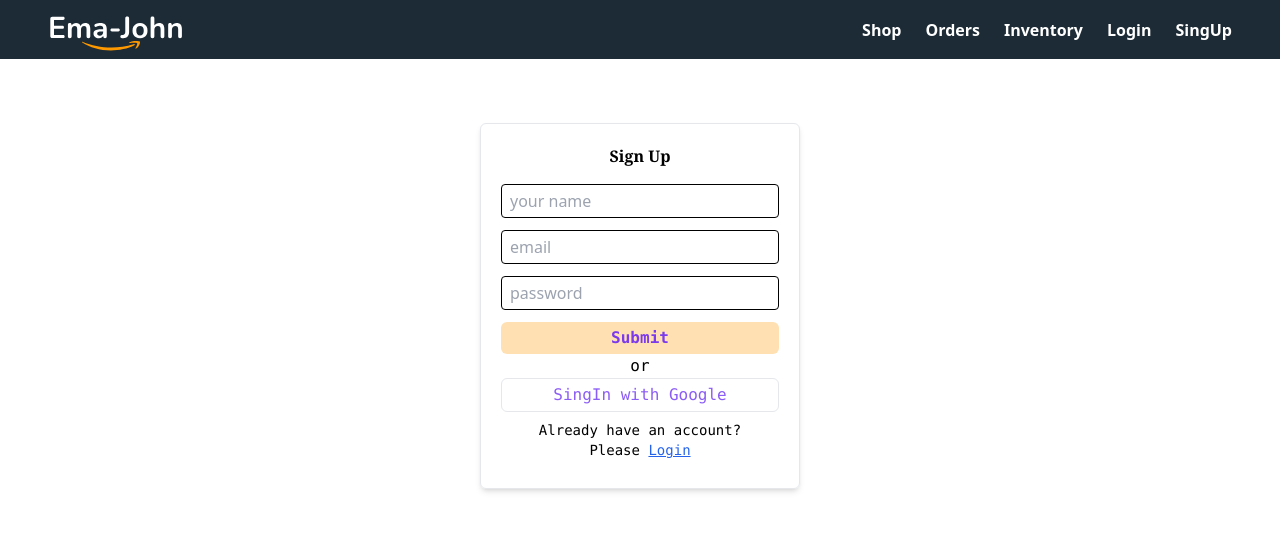
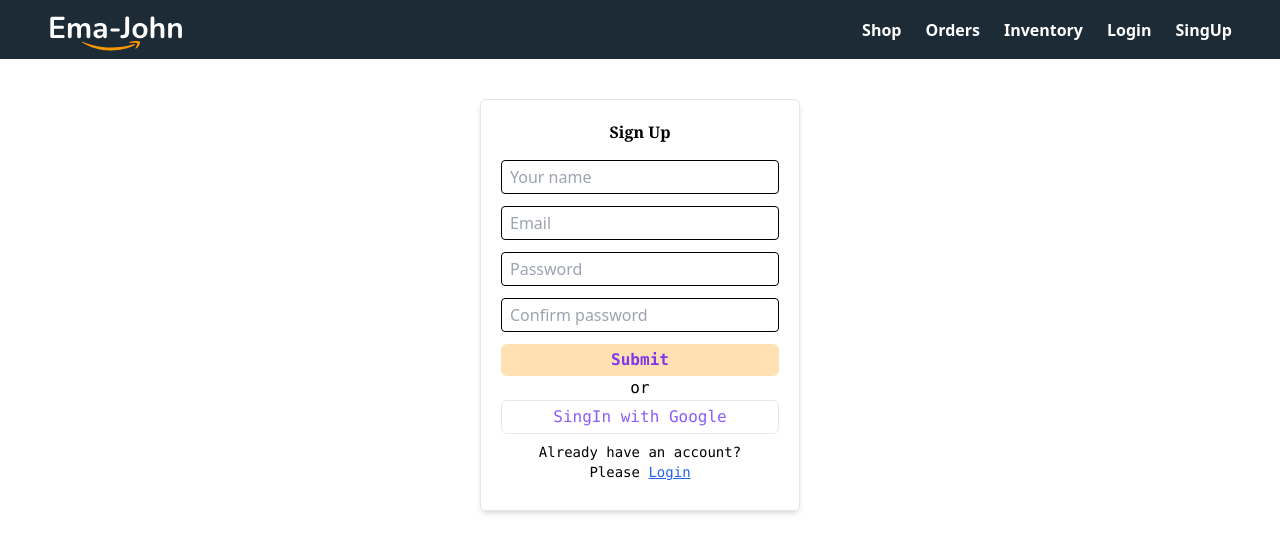
Before and after one commit to NahidAhmed47/ema-john-ecommerce, a React (Vite) app: page /singup in a window 1280 px wide. Shown: the top 552 px of the page. Built offline with nearby package versions, Linux system fonts and the light colour scheme.

Commit message:
error msg displayed

```diff
--- a/src/components/singin&up/SingUp.jsx
+++ b/src/components/singin&up/SingUp.jsx
@@ -1,34 +1,63 @@
-import React from 'react';
+import React, { useState } from 'react';
 import { Link } from 'react-router-dom';
 
 const SingUp = () => {
+    const [error, setError] = useState('');
+    const getFormInfo = (e)=>{
+        e.preventDefault()
+        const form = e.target;
+        const name = form.name.value;
+        const email = form.email.value;
+        const password = form.password.value;
+        const confirmPassword = form.confirm.value;
+        if(password !== confirmPassword){
+            setError('Confirm password are not same!');
+            console.log(name, email, password, confirmPassword);
+            return;
+        }
+        else if(password.length < 6){
+            setError('Password should have minimum 6 characters or longer!')
+            return
+        }
+        setError('')
+    }
+
     return (
         <div>
-            <div className='border shadow-md w-1/4 mx-auto md:mt-16 p-5 rounded-md'>
+            <p className='text-center text-sm font-mono font-medium mt-10 text-red-500'><i>{error}</i></p>
+            <div className='border shadow-md w-1/4 mx-auto md:mt-3 p-5 rounded-md'>
             <h1 className='text-center font-serif font-semibold mb-4'>Sign Up</h1>
-            <form  className="flex flex-col gap-3">
+            <form onSubmit={getFormInfo}  className="flex flex-col gap-3">
         <input
           type="text"
-          name=""
+          name="name"
           id="name"
           className="input-field"
-          placeholder="your name"
+          placeholder="Your name"
           required
         />
         <input
           type="email"
-          name=""
+          name="email"
           id="email"
           className="input-field"
-          placeholder="email"
+          placeholder="Email"
           required
         />
         <input
           type="password"
-          name=""
+          name="password"
           id="password"
           className="input-field"
-          placeholder="password"
+          placeholder="Password"
+          required
+        />
+        <input
+          type="password"
+          name="confirm"
+          id="confirm"
+          className="input-field"
+          placeholder="Confirm password"
           required
         />
         <button className="px-3 py-1 text-base font-semibold font-mono bg-[#FFE0B3] rounded-md text-violet-600">
```
